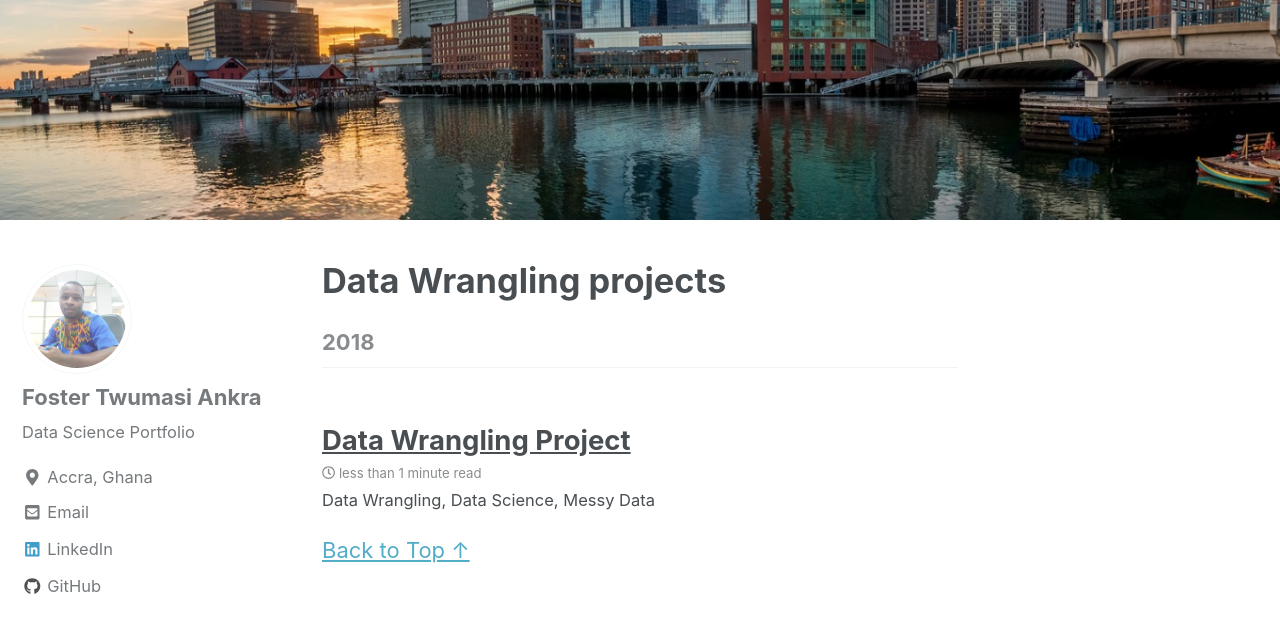
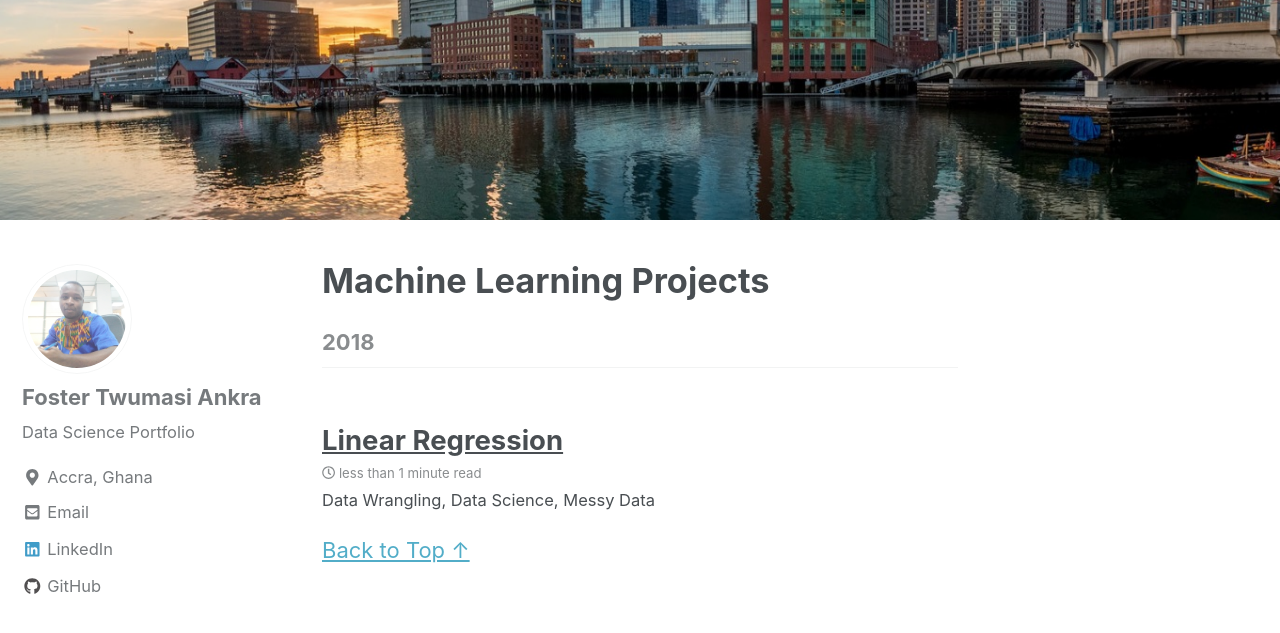
Before and after one commit to FTANKRA/FTAnkra.github.io, a Jekyll site: the page built from _pages/machinelearning.md, in a window 1280 px wide and 900 px high, scrolled down 355 px. Shown: the top 633 px of the window. Built offline with Jekyll 4.4.1, drawn with Linux system fonts in a browser that asks for light colours; nearby versions of some CDN libraries.

Commit message:
new github

```diff
--- a/_pages/machinelearning.md
+++ b/_pages/machinelearning.md
@@ -1,7 +1,7 @@
 ---
 layout: posts
 permalink: /data-wrangling/
-title: "Data Wrangling projects"
+title: "Machine Learning Projects"
 author_profile: true
 header:
   image: "/images/fort point.png"
--- a/_posts/2018-01-28-perceptron.md
+++ b/_posts/2018-01-28-perceptron.md
@@ -1,5 +1,5 @@
 ---
-title: "Data Wrangling Project"
+title: "Linear Regression"
 date: 2018-01-28
 tags: [data wrangling, data science, messy data]
 header:
```
Also changed, not shown: _pages/about.md (+1 -1 lines).
